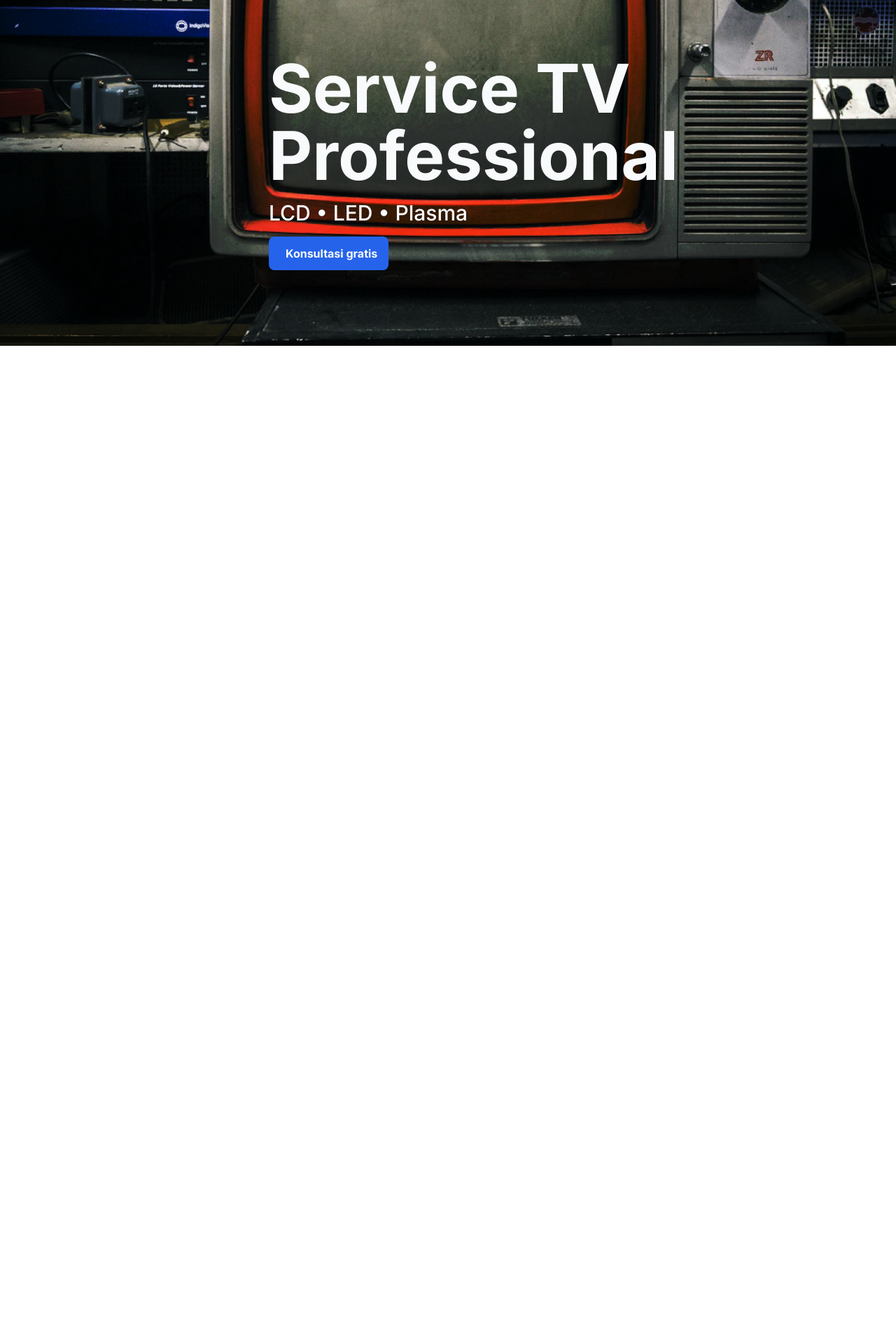
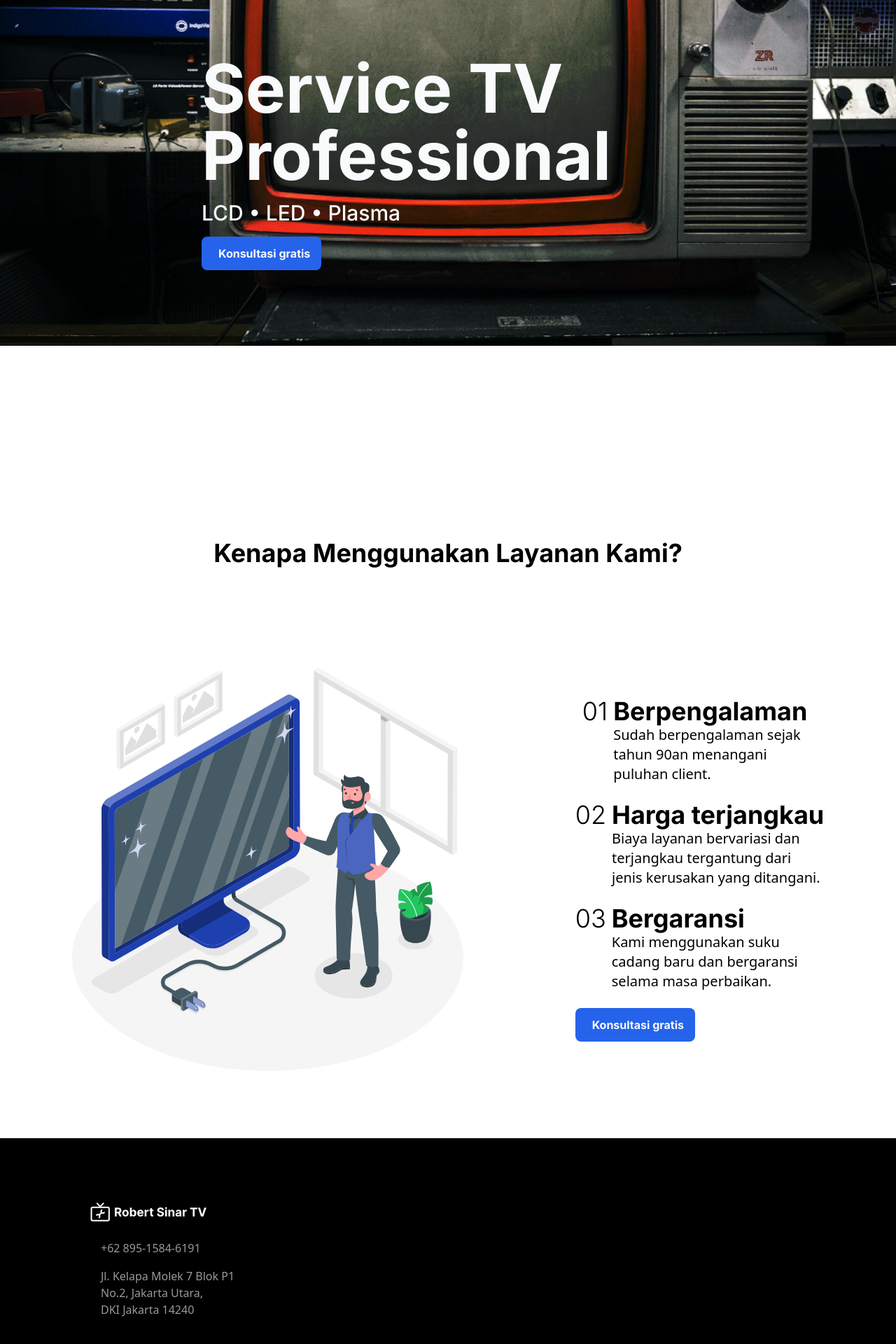
Before and after one commit to AlphaByte-RedTeam/robertsinartv, a SvelteKit app: page / in a window 1280 px wide. Shown: the part 306-2226 px from the top of the page at 70% size. Before the commit the page ends 1076 px from the top, so only its background shows below. Built offline with nearby package versions, Linux system fonts and the light colour scheme; grey boxes are pictures that could not be loaded; some icons are missing.

Commit message:
feat: complete the web page

```diff
--- a/src/routes/+page.svelte
+++ b/src/routes/+page.svelte
@@ -1,5 +1,6 @@
 <script>
 import logo from "$lib/asset/images/logo.svg"
+import illustration0 from "$lib/asset/images/illustration0.svg"
 import background from "$lib/asset/images/tv.png"
 </script>
 
@@ -9,26 +10,26 @@
     <link rel="stylesheet" href="https://cdn.jsdelivr.net/gh/iconoir-icons/iconoir@main/css/iconoir.css">
 </svelte:head>
 
-
 <main>
+    <section>
         <picture class="h-full w-full bg-center absolute z-10">
             <source srcset={background} type="images/png" />
-        <img aria-hidden="true" class="relative object-cover h-full w-full" src={background} alt="Old classic TV">
+            <img aria-hidden="true" class="object-cover h-full w-full" src={background} alt="Old classic TV">
         </picture>
-    <header aria-hidden="true" class="fixed w-screen top-0 left-0 right-0 z-30 flex flex-row h-10 p-12 items-center bg-gradient-to-br from-glassmorphishm-38 to-glassmorphishm-8 drop-shadow-glassmorphism backdrop-blur-xl">
+        <header aria-hidden="true" class="fixed md:w-full top-0 left-0 right-0 z-30 flex flex-row h-10 py-10 md:py-8 md:px-12 px-4 items-center bg-gradient-to-br from-glassmorphishm-38 to-glassmorphishm-8 drop-shadow-glassmorphism backdrop-blur-xl">
             <nav>
                 <a href="/#">
                     <picture>
-                    <source srcset={logo} type="images/png" />
+                        <source srcset={logo} type="images/svg" />
                         <img src={logo} alt="Robert Sinar TV logo">
                     </picture>
                 </a>
             </nav>
         </header>
-    <div class="flex flex-col justify-between items-start p-96">
+        <div class="flex flex-col justify-between items-start md:py-96 md:px-72 py-80 px-12">
             <div class="z-20 flex flex-col items-start justify-center space-y-4">
-            <h1 class="text-8xl leading-none font-bold font-inter text-slate-50">Service TV <br> Professional</h1>
-            <h2 class="text-3xl leading-9 font-medium font-inter text-slate-50">LCD • LED • Plasma</h2>
+                <h1 class="text-5xl md:text-8xl leading-none font-bold font-inter text-slate-50">Service TV <br> Professional</h1>
+                <h2 class="text-xl md:text-3xl leading-9 font-medium font-inter text-slate-50">LCD • LED • Plasma</h2>
                 <a href="https://wa.me/+6289515846191?text=Halo!%20Saya%20ingin%20konsultasi%20mengenai%20TV%20Saya.%20Terima%20kasih!" target="_blank" aria-label="WhatsApp Button">
                     <button class="flex flex-row space-x-2 px-4 py-3 bg-blue-600 rounded-lg">
                         <i class="iconoir-phone"></i>
@@ -37,10 +38,75 @@
                 </a>
             </div>
         </div>
+    </section>
+    <section class="flex flex-col justify-center items-center gap-12 py-8 md:py-0 bg-white">
+        <div class="flex justify-center items-center">
+            <h1 class="text-xl md:text-4xl leading-7 md:leading-10 font-bold text-black font-inter">Kenapa Menggunakan Layanan Kami?</h1>
+        </div>
+        <div class="flex flex-col md:flex-row justify-center items-center md:gap-40">
+            <picture class="py-4 md:py-24 ">
+                <source srcset={illustration0} type="image/svg" />
+                <img aria-hidden="true" src={illustration0} alt="Shiny TV illustration and a man">
+            </picture>
+            <div class="flex flex-col gap-6 md:items-start items-center">
+                <div class="flex flex-col gap-6">
+                    <div class="flex flex-row gap-2 items-start">
+                        <p class="text-xl leading-7 md:text-4xl md:leading-10 font-light font-inter">&nbsp;01</p>
+                        <div class="flex flex-col">
+                            <h1 class="text-xl leading-7 md:text-4xl md:leading-10 font-bold font-inter">Berpengalaman</h1>
+                            <p class="text-md leading-6 md:text-xl md:leading-7 font-normal">Sudah berpengalaman sejak <br> tahun 90an menangani <br> puluhan client.</p>
+                        </div>
+                    </div>
+                    <div class="flex flex-row gap-2 items-start">
+                        <p class="text-xl leading-7 md:text-4xl md:leading-10 font-light font-inter">02</p>
+                        <div class="flex flex-col">
+                            <h1 class="text-xl leading-7 md:text-4xl md:leading-10 font-bold font-inter">Harga terjangkau</h1>
+                            <p class="text-md leading-6 md:text-xl md:leading-7 font-normal">Biaya layanan bervariasi dan <br> terjangkau tergantung dari <br> jenis kerusakan yang ditangani.</p>
+                        </div>
+                    </div>
+                    <div class="flex flex-row gap-2 items-start">
+                        <p class="text-xl leading-7 md:text-4xl md:leading-10 font-light font-inter">03</p>
+                        <div class="flex flex-col">
+                            <h1 class="text-xl leading-7 md:text-4xl md:leading-10 font-bold font-inter">Bergaransi</h1>
+                            <p class="text-md leading-6 md:text-xl md:leading-7 font-normal">Kami menggunakan suku <br> cadang baru dan bergaransi <br> selama masa perbaikan.</p>
+                        </div>
+                    </div>
+                </div>
+                <a href="https://wa.me/+6289515846191?text=Halo!%20Saya%20ingin%20konsultasi%20mengenai%20TV%20Saya.%20Terima%20kasih!" target="_blank" aria-label="WhatsApp Button">
+                    <button class="flex flex-row space-x-2 px-4 py-3 bg-blue-600 rounded-lg">
+                        <i class="iconoir-phone"></i>
+                        <span class="text-base leading-6 font-bold font-inter text-slate-50">Konsultasi gratis</span>
+                    </button>
+                </a>
+            </div>
+        </div>
+    </section>
 </main>
+<footer class="flex flex-col md:flex-row justify-between items-center gap-8 bg-black py-12 px-4 md:px-32">
+    <div class="flex flex-col justify-between items-start gap-6">
+        <a href="/#">
+            <picture>
+                <source srcset={logo} type="images/svg" />
+                <img src={logo} alt="Robert Sinar TV logo">
+            </picture>
+        </a>
+        <div class="flex flex-col items-start justify-center gap-4">
+            <div class="flex flex-row justify-center items-start gap-4 opacity-60">
+                <i class="iconoir-phone"></i>
+                <p class="text-white">+62 895-1584-6191</p>
+            </div>
+            <div class="flex flex-row justify-center items-start gap-4 opacity-60">
+                <i class="iconoir-pin"></i>
+                <p class="text-white">Jl. Kelapa Molek 7 Blok P1 <br> No.2, Jakarta Utara, <br> DKI Jakarta 14240</p>
+            </div>
+        </div>
+    </div>
+    <iframe src="https://www.google.com/maps/embed?pb=!1m18!1m12!1m3!1d701.2214512075434!2d106.90167163208193!3d-6.169900722879009!2m3!1f0!2f0!3f0!3m2!1i1024!2i768!4f13.1!3m3!1m2!1s0x2e69f5289597ac23%3A0x20f0a671ffb28743!2sJl.%20Kelapa%20Molek%20VII%20Blok%20P1%20No.2%2C%20RT.16%2FRW.2%2C%20Klp.%20Gading%20Tim.%2C%20Kec.%20Klp.%20Gading%2C%20Jkt%20Utara%2C%20Daerah%20Khusus%20Ibukota%20Jakarta%2014240!5e0!3m2!1sen!2sid!4v1680929412895!5m2!1sen!2sid" width="350" height="250" style="border:0;" allowfullscreen="" loading="lazy" referrerpolicy="no-referrer-when-downgrade"></iframe>
+</footer>
 
 <style>
-    .iconoir-phone {
+.iconoir-phone,
+.iconoir-pin {
     font-size: 1.5rem;
     color: #fff;
 }
```
Lines whose indentation alone changed are shown as unchanged.
